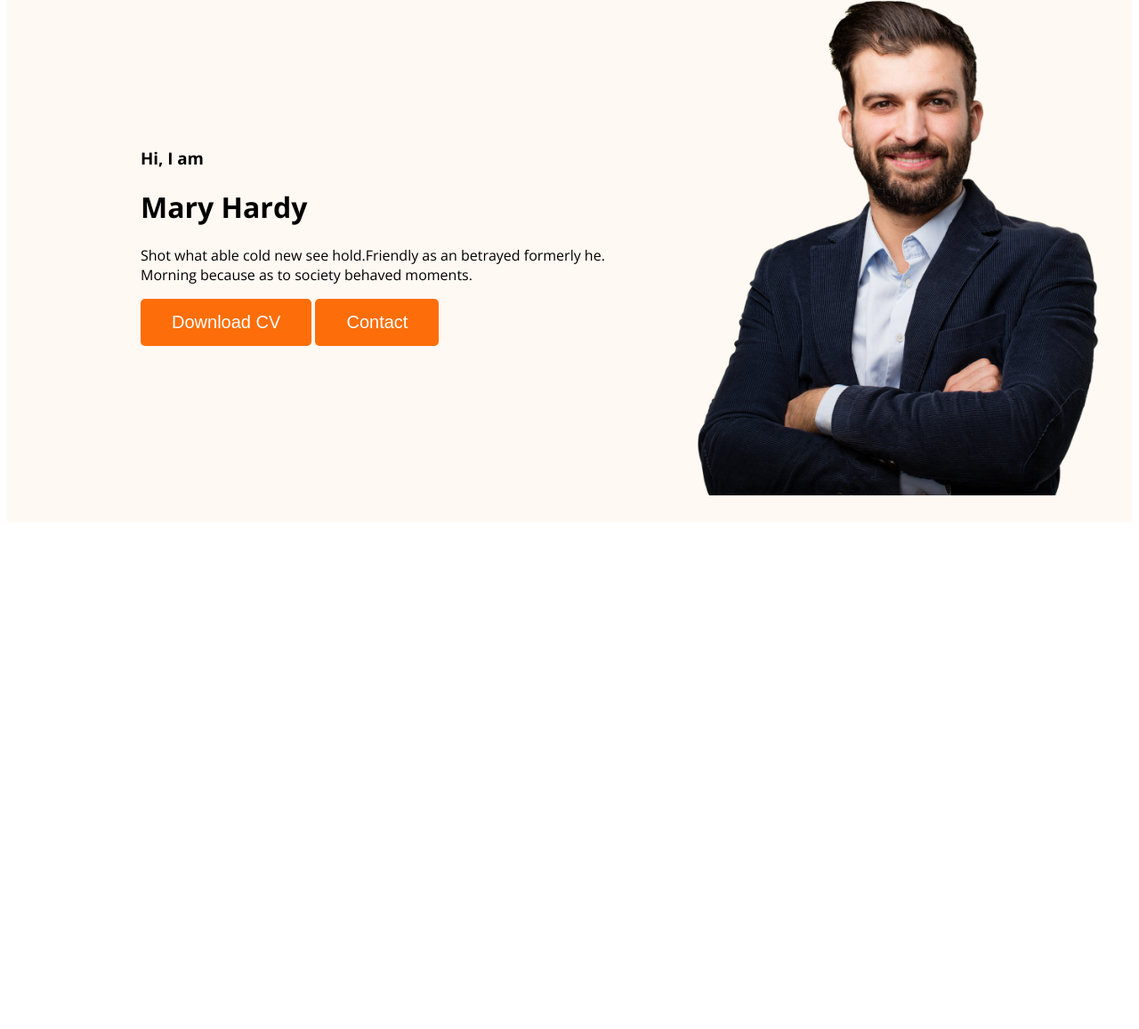
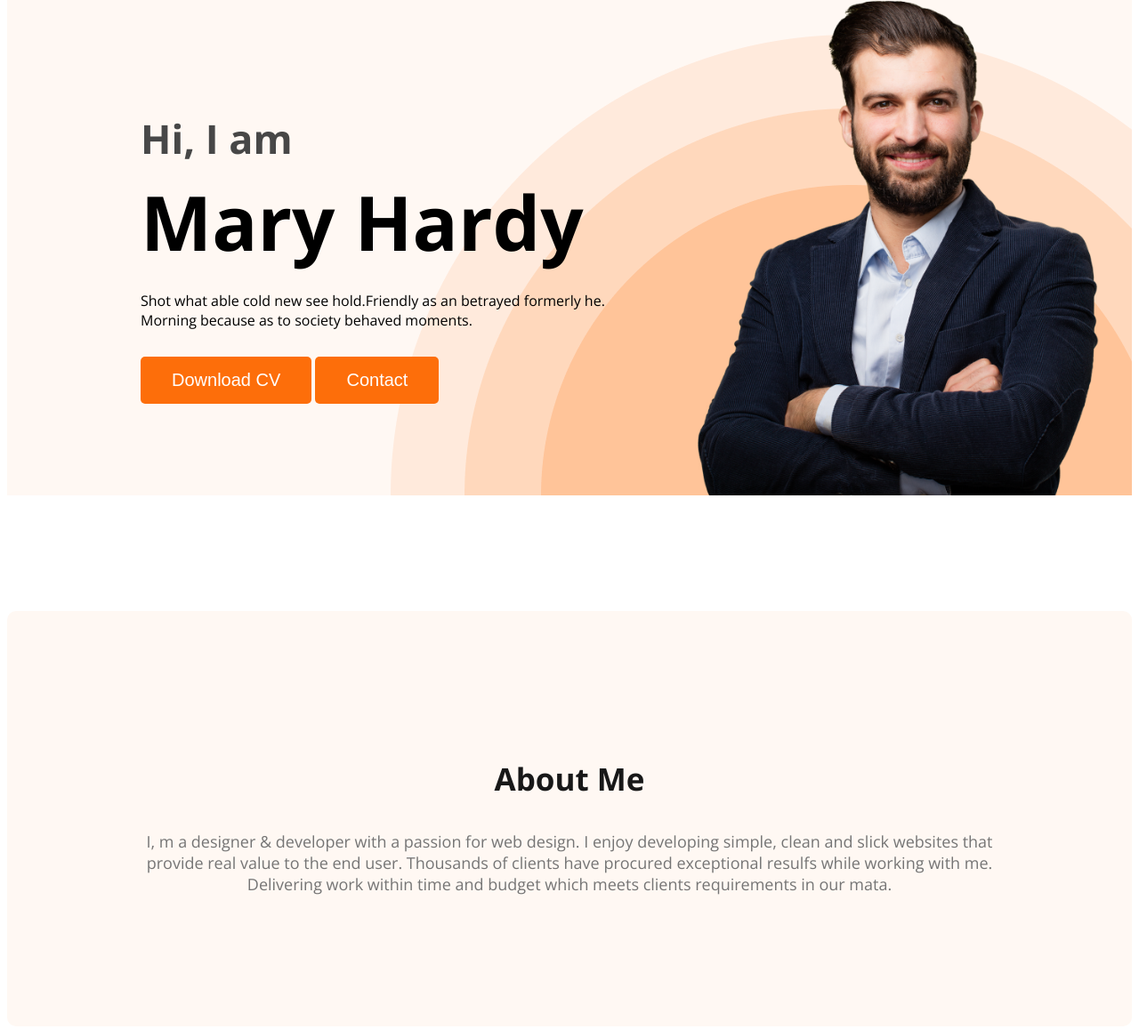
Before and after one commit to Oronno-Akter-Usha/developer-portfolio, a plain HTML site: page index.html in a window 1280 px wide. Shown: the part 211-1368 px from the top of the page at 89% size. Before the commit the page ends 806 px from the top, so only its background shows below. Drawn offline with nearby package versions, Linux system fonts and the light colour scheme.

Commit message:
about section created

```diff
--- a/index.html
+++ b/index.html
@@ -24,7 +24,7 @@
             <div class="banner-content">
                 <h3 class="banner-greeting">Hi, I  am</h3>
                 <h1 class="banner-title">Mary Hardy</h1>
-                <p>Shot what able cold new see hold.Friendly as an betrayed formerly he. Morning because as to society behaved moments.</p>
+                <p class="banner-description">Shot what able cold new see hold.Friendly as an betrayed formerly he. Morning because as to society behaved moments.</p>
                 <button class="btn-primary">Download CV</button>
                 <button class="btn-primary">Contact</button>
             </div>
@@ -32,7 +32,13 @@
         </div>
 
     </header>
-    <main></main>
+    <main>
+        <section class="about">
+            <h3 class="section-title">About Me</h3>
+            <p class="section-description">I, m a designer & developer with a passion for web design. I enjoy developing simple, clean and slick websites that provide real value to the end user. Thousands of clients have procured exceptional resulfs while working with me. Delivering work within time and budget which meets clients requirements in our mata.</p>
+
+        </section>
+    </main>
     <footer></footer>
 </body>
 </html>
--- a/styles/portfolio.css
+++ b/styles/portfolio.css
@@ -1,4 +1,5 @@
 /* common shared style */
+
 body {
     font-family: 'Open Sans', sans-serif;
 }
@@ -6,7 +7,8 @@ body {
 .text-primary {
     color: #FD6E0A;
 }
-.btn-primary{
+
+.btn-primary {
     border-radius: 5px;
     background: #FD6E0A;
     border: 0;
@@ -15,6 +17,19 @@ body {
     font-weight: 700px;
     padding: 15px 35px;
 }
+
+.section-title {
+    color: #181818;
+    text-align: center;
+    font-size: 35px;
+    font-weight: 700;
+}
+.section-description{
+    color: #757575;
+    text-align: center;
+    font-size: 18px;
+}
+
 /* nav related style */
 nav {
     display: flex;
@@ -22,33 +37,75 @@ nav {
     align-items: center;
     margin: 0 200px;
 }
+
 .nav-title {
     color: #181818;
     font-size: 45px;
     font-weight: 800;
 }
 
-nav>ul{
+nav>ul {
     display: flex;
     align-items: center;
 }
-nav li{
+
+nav li {
     list-style: none;
     margin-right: 50px;
 }
-nav a{
+
+nav a {
     text-decoration: none;
     color: #474747;
 }
+
 /* header related style  */
-.header{
+.header {
     background-color: #FFF8F3;
+    background-image: url('../images/header_bg.png');
+    background-repeat: no-repeat;
+    background-position: bottom right;
 }
-.banner{
-    padding: 30px 30px 30px 150px;
-   display: flex;
-   align-items: center;
+
+.banner {
+    padding: 30px 30px 0px 150px;
+    display: flex;
+    align-items: center;
+    justify-content: space-between;
 }
-.banner .profile-pic{
+
+.banner-content {
+    max-width: 500px;
+}
+
+.banner .profile-pic {
     width: 500px;
 }
+
+.banner-greeting {
+    font-size: 45px;
+    color: #474747;
+    margin-bottom: 0;
+}
+
+.banner-title {
+    font-size: 85px;
+    font-weight: 700;
+    margin-top: 5px;
+    margin-bottom: 20px;
+}
+
+.banner-description {
+    width: 585px;
+    margin-bottom: 30px;
+}
+
+/* main section style */
+
+/* about section style */
+.about{
+    padding: 130px;
+    border-radius: 10px;
+    background: #FFF8F3;
+    margin: 130px 0;
+}
```
